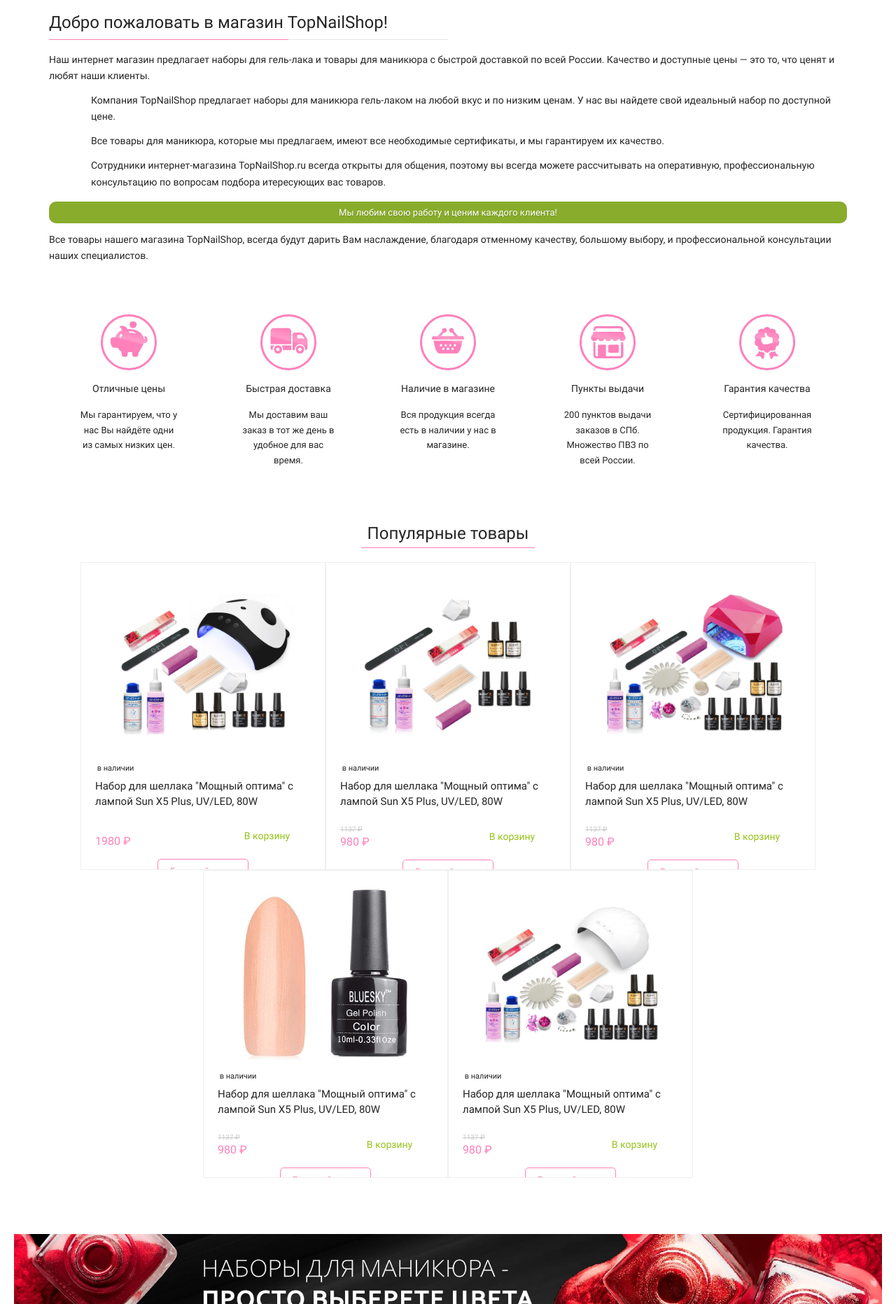
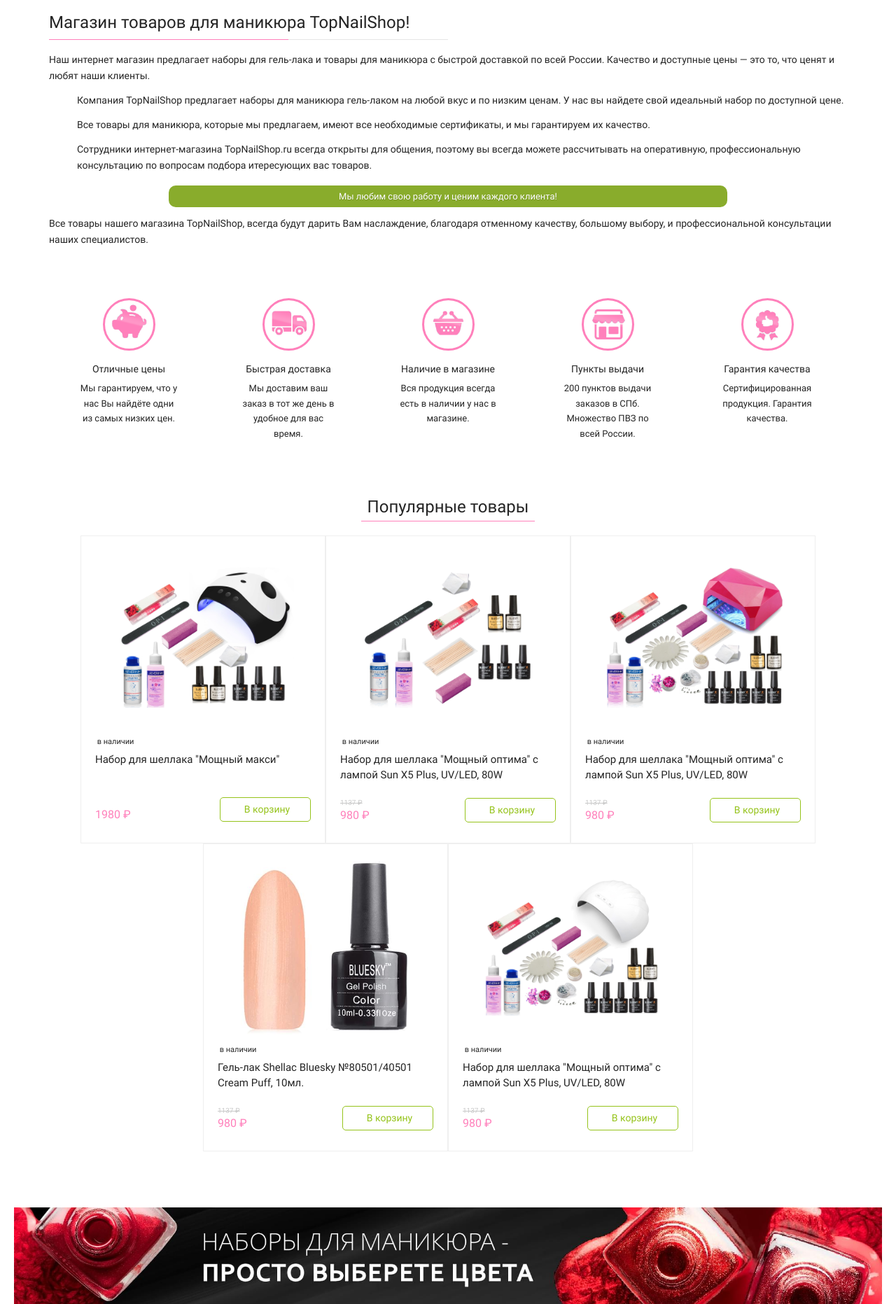
Before and after one commit to StepanSokolov156/topnailshop, a website: page app/index.html in a window 1280 px wide. Shown: the part 1540-3403 px from the top of the page at 70% size. Drawn offline with Linux system fonts and the light colour scheme; files that its build step writes are made by us from their sources.

Commit message:
правки дизайна по всем секциям

```diff
--- a/app/index.html
+++ b/app/index.html
@@ -152,7 +152,7 @@
 
 	<section class="seo">
 		<div class="container">
-			<h1 class="title">Добро пожаловать в магазин TopNailShop!</h1>
+			<h1 class="title">Магазин товаров для маникюра TopNailShop!</h1>
 
 			<div class="text">
 				Наш интернет магазин предлагает наборы для гель-лака и товары для маникюра с быстрой доставкой по всей России. Качество и доступные цены — это то, что ценят и любят наши клиенты.
@@ -247,7 +247,7 @@
 						</div>
 						<div class="product__title">
 							<a href="#">
-								Набор для шеллака "Мощный оптима" с лампой Sun X5 Plus, UV/LED, 80W
+								Набор для шеллака "Мощный макси"
 							</a>
 						</div>
 						<div class="product__btn__wrap">
@@ -409,7 +409,7 @@
 						</div>
 						<div class="product__title">
 							<a href="#">
-								Набор для шеллака "Мощный оптима" с лампой Sun X5 Plus, UV/LED, 80W
+								Гель-лак Shellac Bluesky №80501/40501 Cream Puff, 10мл.
 							</a>
 						</div>
 						<div class="product__btn__wrap">
--- a/app/sass/parts/_advantage.sass
+++ b/app/sass/parts/_advantage.sass
@@ -12,11 +12,9 @@
         flex-direction: column
         justify-content: flex-start
         align-items: center
-        transition: all .5s
-        &:hover
-            transform: scale(1.1)
     &__img
-        max-width: 80px
+        width: 75px
+        height: 75px
         border-radius: 50%
         border: 3px solid $accent
 
@@ -26,7 +24,7 @@
         font-weight: 700
         text-align: center
     &__desc
-        margin-top: 15px
+        margin-top: 5px
         font-size: 12px
         text-align: center
 
@@ -36,3 +34,10 @@
             font-size: 14px
         &__desc
             font-size: 13px
+
+@media screen and ( min-width: 960px )
+    .advantage
+        &__item
+            transition: all .5s
+            &:hover
+                transform: scale(1.1)
--- a/app/sass/parts/_header.sass
+++ b/app/sass/parts/_header.sass
@@ -156,7 +156,7 @@
         display: none
 
 
-@media screen and ( min-width: 992px )
+@media screen and ( min-width: 960px )
     .header
         &__middle
             .search
--- a/app/sass/parts/_popular.sass
+++ b/app/sass/parts/_popular.sass
@@ -21,27 +21,18 @@
         justify-content: center
         flex-wrap: wrap
         .product__item
-            height: 440px
+            height: 536px
             min-width: 315px
             max-width: 350px
             flex: 1 0 25%
             border-bottom: 1px solid #efefef
             padding: 0
             overflow: hidden
-            transition: all 0.5s
-            &:hover
-                overflow: visible
-                z-index: 2
             .product__item__hover
                 padding: 15px 20px 0 20px
                 border: 1px solid #efefef
                 transition: all 0.2s
                 background-color: #fff
-                transition: all 0.5s
-                &:hover
-                    box-shadow: 0 0 1.2rem rgba(0, 0, 0, 0.08)
-                    border-radius: 0.3rem
-                    border-color: #eaeaea
                 .product__rating
                     display: inline-flex
                     vertical-align: middle
@@ -80,7 +71,7 @@
                     display: flex
                     justify-content: space-between
                     align-items: flex-end
-                    margin-bottom: 5px
+                    margin-bottom: 20px
                     .product__price__block
                         .old__price
                             text-decoration: line-through
@@ -95,15 +86,15 @@
                     .addCart__btn
                         height: 35px
                         width: 130px
-                        border: 1px solid #FFFFFF
+                        border: 1px solid #95c31a
                         border-radius: 5px
                         font-size: 14px
                         color: #95c31a
                         background-color: #fff
                         &:hover
                             transition: all .5s
-                            border: 1px solid #95c31a
-                            border-radius: 5px
+                            color: #FFF
+                            background-color: #95c31a
                         span
                             margin-left: 5px
                 .product__footer
@@ -138,3 +129,19 @@
                                 color: #7b7b7b
                                 font-size: 11px
                                 text-decoration: underline
+
+@media screen and ( min-width: 960px )
+    .popular
+        .products__wrapper
+            .product__item
+                height: 440px
+                transition: all 0.5s
+                &:hover
+                    overflow: visible
+                    z-index: 2
+                .product__item__hover
+                    transition: all 0.5s
+                    &:hover
+                        box-shadow: 0 0 1.2rem rgba(0, 0, 0, 0.20)
+                        border-radius: 0.3rem
+                        border-color: #eaeaea
--- a/app/sass/parts/_seo.sass
+++ b/app/sass/parts/_seo.sass
@@ -6,20 +6,22 @@
         list-style-type: none
         li
             position: relative
-            padding-left: 20px
+            padding-left: 0px
             margin: 12px 0
             .fa-check
                 position: absolute
-                // display: block
-                top: 5px
-                left: -15px
+                top: 6px
+                left: -35px
                 color: $accent
 
 
     .marker
+        display: block
+        margin: 0 auto
         background: #89ac2c
         padding: 5px 10px
         border-radius: 10px
+        width: 70%
         color: #ffffff
         font-size: 13px
         text-align: center
--- a/app/sass/parts/_wide_banner.sass
+++ b/app/sass/parts/_wide_banner.sass
@@ -7,6 +7,6 @@
             max-height: 220px
             object-fit: cover
 
-@media screen and ( max-width: 720px )
+@media screen and ( max-width: 960px )
     .wide_banner
         display: none
```
Also changed, not shown: app/css/app.min.css.
